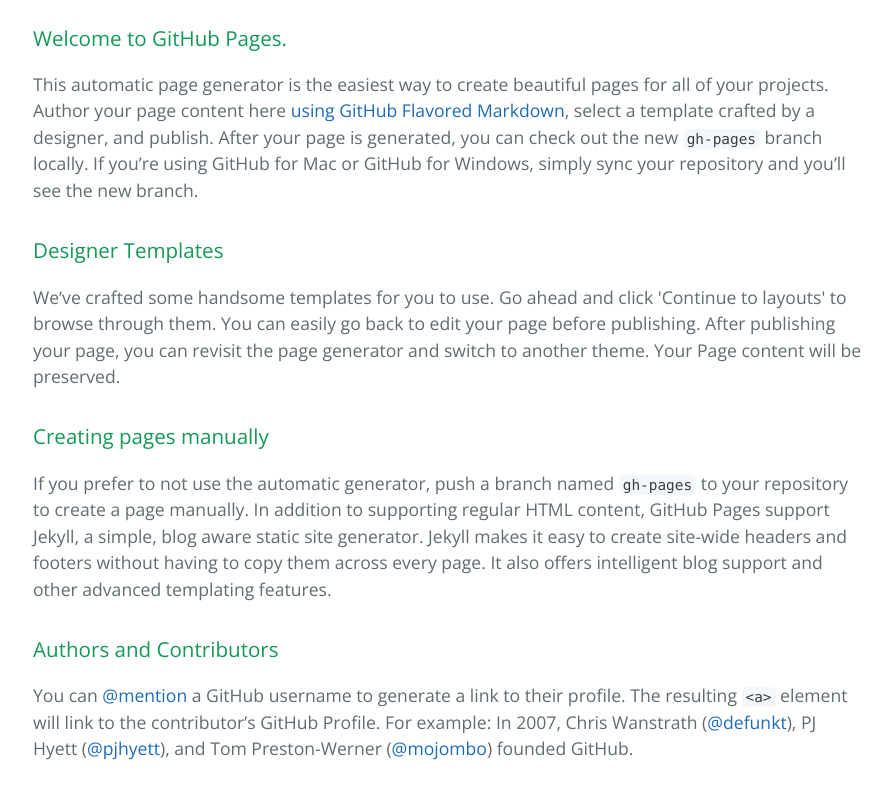
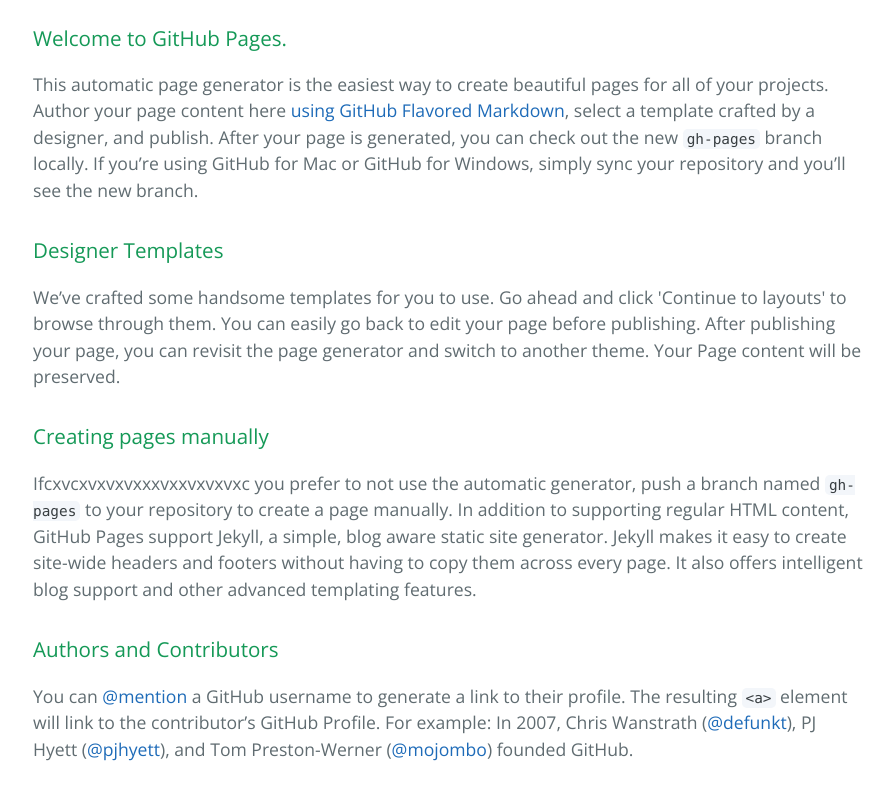
Before and after one commit to veer17/hello-world, a plain HTML site: page index.html in a window 1280 px wide. Shown: the part 392-1194 px from the top of the page, without its empty margins (191-1083 px from the left). Drawn offline with nearby package versions, Linux system fonts and the light colour scheme.

Commit message:
Update index.html

```diff
--- a/index.html
+++ b/index.html
@@ -32,7 +32,7 @@
 <h3>
 <a id="creating-pages-manually" class="anchor" href="#creating-pages-manually" aria-hidden="true"><span class="octicon octicon-link"></span></a>Creating pages manually</h3>
 
-<p>If you prefer to not use the automatic generator, push a branch named <code>gh-pages</code> to your repository to create a page manually. In addition to supporting regular HTML content, GitHub Pages support Jekyll, a simple, blog aware static site generator. Jekyll makes it easy to create site-wide headers and footers without having to copy them across every page. It also offers intelligent blog support and other advanced templating features.</p>
+<p>Ifcxvcxvxvxvxxxvxxvxvxvxc you prefer to not use the automatic generator, push a branch named <code>gh-pages</code> to your repository to create a page manually. In addition to supporting regular HTML content, GitHub Pages support Jekyll, a simple, blog aware static site generator. Jekyll makes it easy to create site-wide headers and footers without having to copy them across every page. It also offers intelligent blog support and other advanced templating features.</p>
 
 <h3>
 <a id="authors-and-contributors" class="anchor" href="#authors-and-contributors" aria-hidden="true"><span class="octicon octicon-link"></span></a>Authors and Contributors</h3>
```
